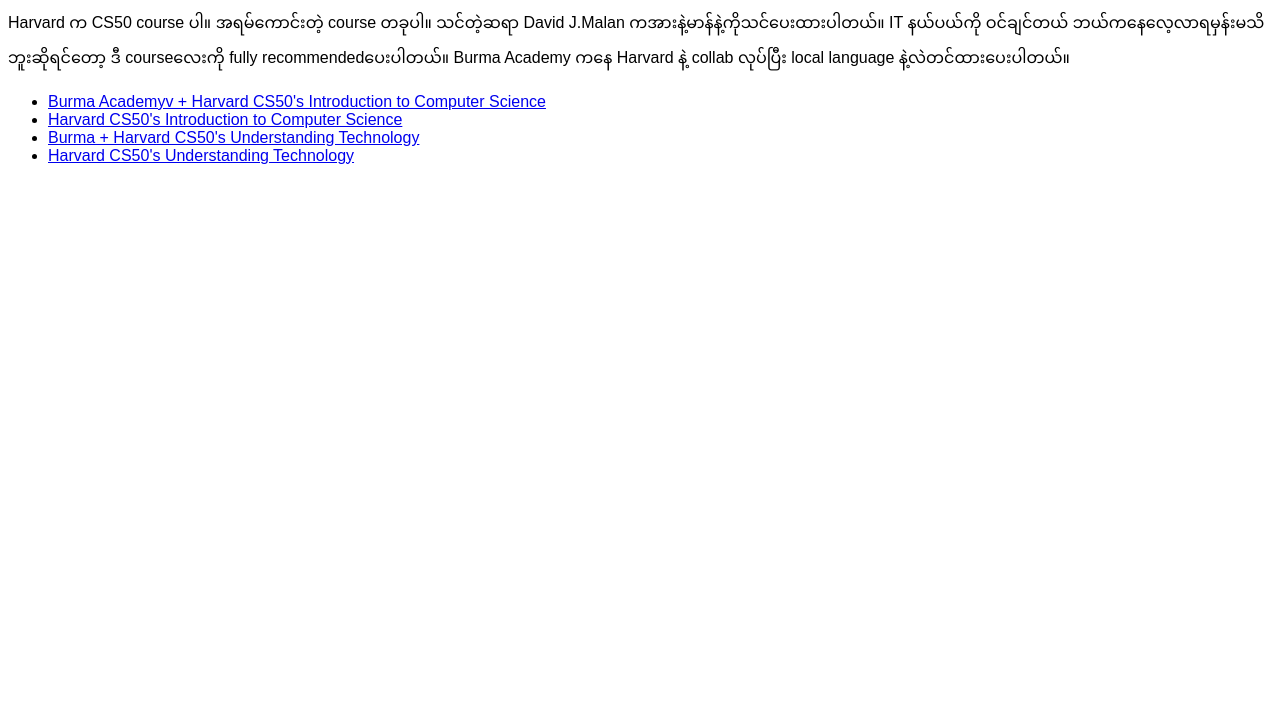
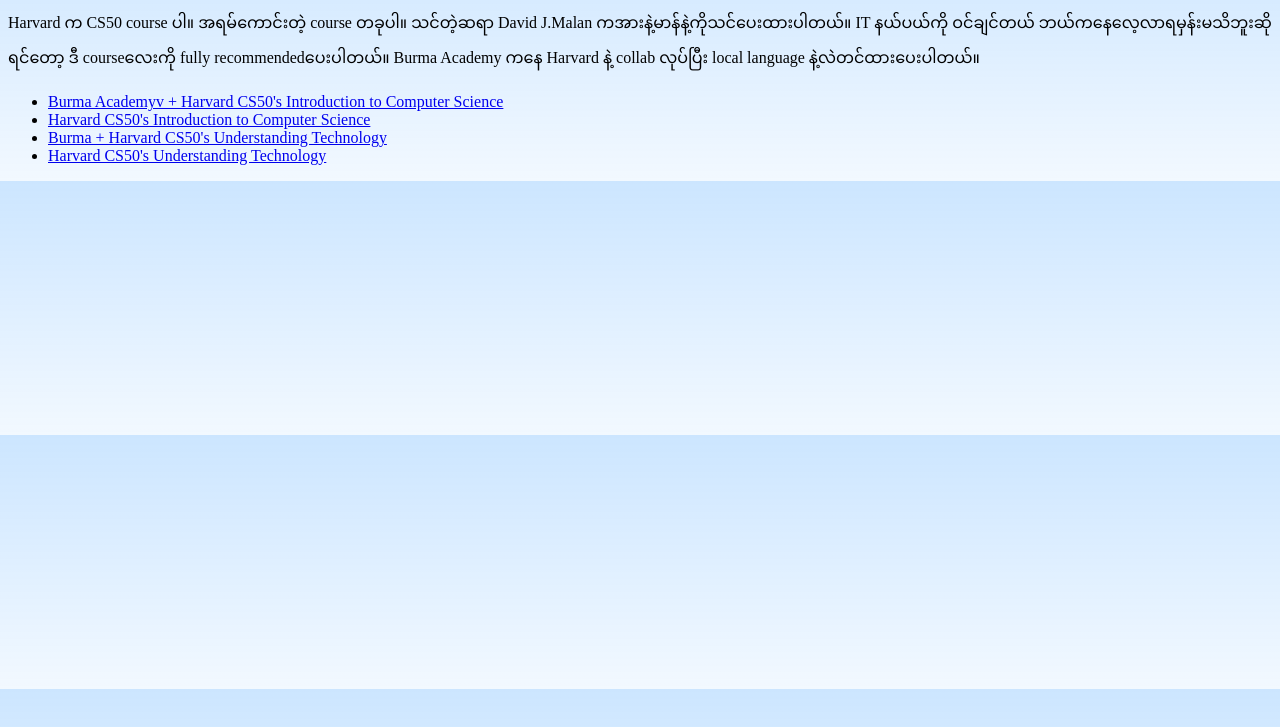
Before and after one commit to Agkyaws/IT-Learning-Resources, a plain HTML site: page index.html in a window 1280 px wide. Shown: the part 73-800 px from the top of the page. Drawn offline with Linux system fonts and the light colour scheme.

Commit message:
Update index.html

```diff
--- a/index.html
+++ b/index.html
@@ -6,9 +6,9 @@
   <title>Cool Computer Science Websites</title>
   <style>
     body {
-      font-family: sans-serif;  /* Choose a preferred font */
-      color: black;
       background-color: # błędf8; /* Light blue background */
+      /* Add transparent cool color overlay */
+      background-image: linear-gradient(rgba(0, 128, 255, 0.2), rgba(0, 128, 255, 0.05)); /* Adjust transparency and color as desired */
     }
   </style>
 </head>
```
